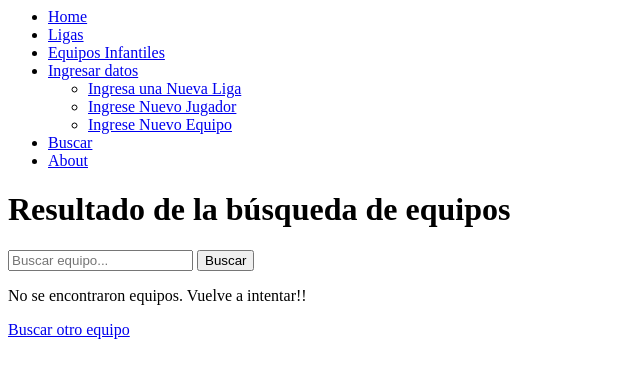
After one commit to Icuellos/Cuello_Tercer_PreEntrega, a Django app: page /buscar_equipos/ in a window 1280 px wide. The commit adds this page. Shown: the top 378 px of the page, without its empty margins (0-640 px from the left). Run offline with Django 4.2, Linux system fonts and the light colour scheme.

Commit message:
Agregando formulario de busqueda de EQUIPOS

```diff
--- a/MyAPP/forms.py
+++ b/MyAPP/forms.py
@@ -16,3 +16,6 @@ class CrearNuevaLiga(forms.Form):
 
 class CrearNuevoEquipo(forms.Form):
     name = forms.CharField(label="Nombre del Equipo", max_length=200)
+
+class BuscarEquipoForm(forms.Form):
+    termino_busqueda = forms.CharField(label='Buscar equipo', max_length=100)
--- a/MyAPP/templates/base.html
+++ b/MyAPP/templates/base.html
@@ -24,6 +24,9 @@
             </ul>
         </li>
         <li>
+            <a href="/buscar_equipos/">Buscar</a>
+        </li>
+        <li>
             <a href="/About">About</a>
         </li>
     </ul>
--- /dev/null
+++ b/MyAPP/templates/buscar_equipos.html
@@ -0,0 +1,26 @@
+{% extends 'base.html' %}
+
+{% block content %}
+
+<h1>Resultado de la búsqueda de equipos</h1>
+
+<form method="GET" action="{% url 'buscar_equipos' %}">
+    <input type="text" name="query" placeholder="Buscar equipo...">
+    <button type="submit">Buscar</button>
+</form>
+
+{% if equipos %}
+    <ul>
+        {% for equipo in equipos %}
+            <li>
+                <a href="{% url 'detalle_equipo' equipo.id %}">{{ equipo.name }}</a>
+            </li>
+        {% endfor %}
+    </ul>
+{% else %}
+    <p>No se encontraron equipos. Vuelve a intentar!!</p>
+{% endif %}
+
+<a href="{% url 'buscar_equipos' %}" class="btn">Buscar otro equipo</a>
+
+{% endblock %}
--- a/MyAPP/urls.py
+++ b/MyAPP/urls.py
@@ -7,9 +7,8 @@ urlpatterns = [
     path('Crear_form/', views.Crear_form, name='form'),
     path('Crear_Proyecto/', views.Crear_Proyecto, name='Crear_Proyecto'),
     path('Crear_Liga/', views.Crear_Liga, name='Crear_Liga'),
-    path('BusquedaLiga/', views.BusquedaLiga, name='BusquedaLiga'),
-    path('buscar/', views.buscar, name='buscar'),
-    path('buscar/', views.buscar, name='buscar'),
+    path('buscar_equipos/', views.buscar_equipos, name='buscar_equipos'),
     path('Equipo/', views.Equipo, name='Equipo'),
     path('Crear_Equipo/', views.Crear_Equipo, name='Crear_Equipo'),
+    path('equipo/<int:equipo_id>/', views.detalle_equipo, name='detalle_equipo'),
          ]
--- a/MyAPP/views.py
+++ b/MyAPP/views.py
@@ -2,7 +2,7 @@
 from django.http import HttpResponse, JsonResponse
 from .models import Proyecto, Equipos, Liga
 from django.shortcuts import render, redirect
-from .forms import CrearNuevoFormulario, CrearNuevoProyecto, CrearNuevaLiga, CrearNuevoEquipo
+from .forms import CrearNuevoFormulario, CrearNuevoProyecto, CrearNuevaLiga, CrearNuevoEquipo, BuscarEquipoForm
 # Create your views here.
 def index(request):
     title = "Futbol infantil Uruguayo!!"
@@ -71,26 +71,16 @@ def Crear_Equipo(request):
 def Equipo(request):
     equipos = Equipos.objects.all()
     return render(request, 'Equipo.html', {'equipos': equipos})
-#def Equipo(request):
-#    if request.method == 'POST':
-#        form = CrearNuevoEquipo(request.POST)
-#        if form.is_valid():
-#            nombre_equipo = form.cleaned_data['nombre_equipo']
-#            equipo = Equipo(name=nombre_equipo)
-#            equipo.save()
-#            return HttpResponse('Equipo creado exitosamente')
-#    else:
-#        form = CrearNuevoEquipo()
-#
-#    return render(request, 'Equipo.html', {'form': form})
 
 
+def buscar_equipos(request):
+    if request.method == 'POST':
+        termino_busqueda = request.POST.get('termino_busqueda')
+        equipos = Equipo.objects.filter(name__icontains=termino_busqueda)
+        return render(request, 'buscar_equipos.html', {'equipos': equipos})
+    else:
+        return render(request, 'buscar_equipos.html')
 
-
-def BusquedaLiga(request):
-    return render(request, 'MyAPP/Busqueda_Liga.html')
-
-def buscar(request):
-    respuesta = f"Estoy buscando la liga número: {Liga}"
-
-    return HttpResponse(respuesta)
+def detalle_equipo(request, equipo_id):
+    equipo = Equipos.objects.get(id=equipo_id)
+    return render(request, 'detalle_equipo.html', {'equipo': equipo})
```
